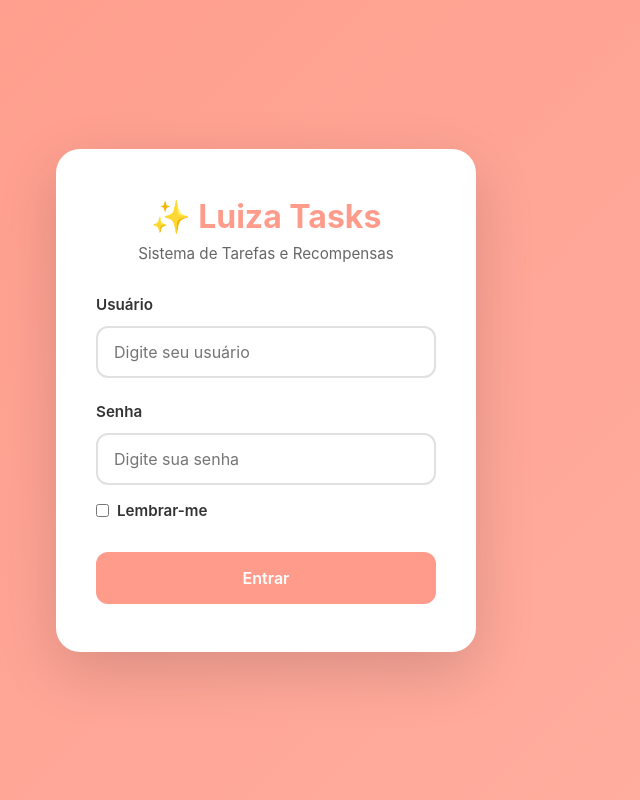
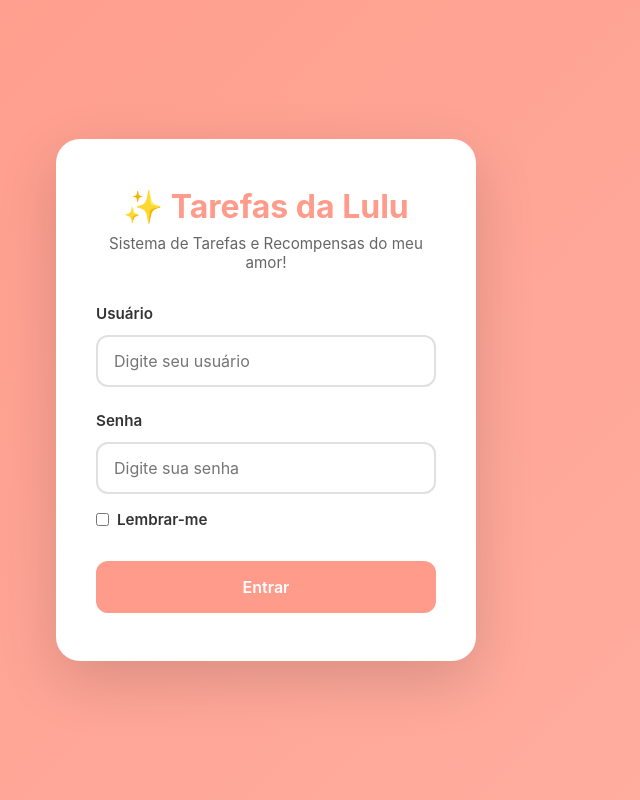
Before and after one commit to speeuh/lulu-task-ui, a React (Vite) app: page /login in a window 1280 px wide. Shown: the whole page, without its empty margins (374-1014 px from the left). Built offline with nearby package versions, Linux system fonts and the light colour scheme; no server answers.

Commit message:
improving labels

```diff
--- a/index.html
+++ b/index.html
@@ -2,9 +2,8 @@
 <html lang="pt-BR">
   <head>
     <meta charset="UTF-8" />
-    <link rel="icon" type="image/svg+xml" href="/vite.svg" />
     <meta name="viewport" content="width=device-width, initial-scale=1.0" />
-    <title>Tarefas da Lulu</title>
+    <title>✨ Tarefas da Lulu</title>
   </head>
   <body>
     <div id="root"></div>
--- a/src/components/Layout.tsx
+++ b/src/components/Layout.tsx
@@ -1,4 +1,4 @@
-import React, { ReactNode } from 'react';
+import React, { ReactNode, useEffect } from 'react';
 import { useNavigate, useLocation } from 'react-router-dom';
 import { useAuth } from '../context/AuthContext';
 import { Home, ListTodo, ShoppingBag, History, User, LogOut, Settings } from 'lucide-react';
@@ -12,6 +12,11 @@ const Layout: React.FC<LayoutProps> = ({ children }) => {
   const navigate = useNavigate();
   const location = useLocation();
   const { user, logout, isAdmin } = useAuth();
+
+  // Update page title dynamically
+  useEffect(() => {
+    document.title = `✨ Tarefas da ${user?.fullName || 'Lulu'}`;
+  }, [user?.fullName]);
 
   // Helper function to get full image URL
   const getImageUrl = (url?: string) => {
--- a/src/pages/Login.tsx
+++ b/src/pages/Login.tsx
@@ -52,8 +52,8 @@ const Login: React.FC = () => {
     <div className="login-page">
       <div className="login-container">
         <div className="login-card">
-          <h1 className="login-title">✨ Luiza Tasks</h1>
-          <p className="login-subtitle">Sistema de Tarefas e Recompensas</p>
+          <h1 className="login-title">✨ Tarefas da Lulu</h1>
+          <p className="login-subtitle">Sistema de Tarefas e Recompensas do meu amor!</p>
 
           <form onSubmit={handleSubmit} className="login-form">
             {error && <div className="error-message">{error}</div>}
```
